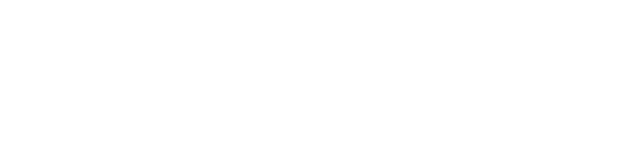
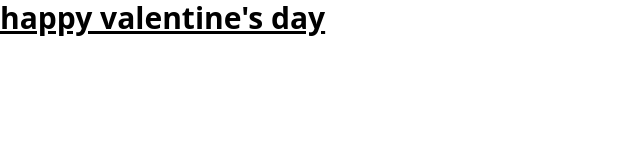
Before and after one commit to adarsh23012003/happy_valentine_day_2024, a plain HTML site: page index.html in a window 1280 px wide. Shown: the whole page, without its empty margins (0-640 px from the left). Drawn offline with nearby package versions, Linux system fonts and the light colour scheme.

Commit message:
Tailwind CDN added....

```diff
--- a/index.html
+++ b/index.html
@@ -4,6 +4,9 @@
     <meta charset="UTF-8" />
     <meta name="viewport" content="width=device-width, initial-scale=1.0" />
     <title>happy valentine's day</title>
+    <script src="https://cdn.tailwindcss.com"></script>
   </head>
-  <body></body>
+  <body>
+    <h1 class="text-3xl font-bold underline">happy valentine's day</h1>
+  </body>
 </html>
```
